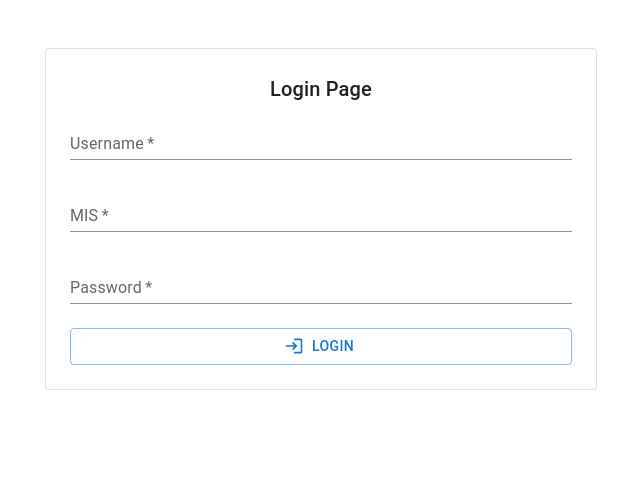
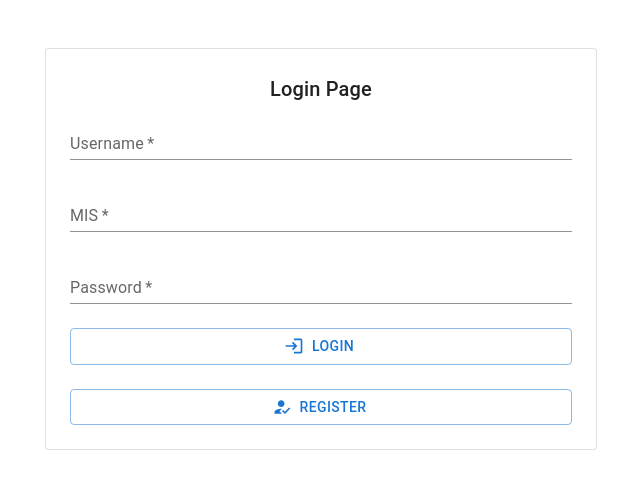
Before and after one commit to ppatil002/Club_Recommendation_System, a React (Create React App) app: page / in a window 1280 px wide. Shown: the top 486 px of the page, without its empty margins (319-959 px from the left). Built offline with nearby package versions, Linux system fonts and the light colour scheme.

Commit message:
register page route

```diff
--- a/src/App.js
+++ b/src/App.js
@@ -1,6 +1,7 @@
 import "./App.css";
 import { BrowserRouter as Router, Switch, Route } from "react-router-dom";
 import Login from "./pages/Login";
+import Register from "./pages/RegisterPage";
 
 function App() {
   return (
@@ -10,6 +11,9 @@ function App() {
           <Route exact path="/">
             <Login />
           </Route>
+          <Route path="/register">
+            <Register />
+          </Route>
         </Switch>
       </Router>
     </div>
--- a/src/pages/Login.js
+++ b/src/pages/Login.js
@@ -8,9 +8,14 @@ import {
   Button,
 } from "@mui/material";
 import LoginIcon from '@mui/icons-material/Login';
+import { useHistory } from "react-router-dom";
+import HowToRegIcon from '@mui/icons-material/HowToReg';
 import axios from "axios";
 
 const Login = () => {
+
+  const history = useHistory()
+
   const [username, setUsername] = useState("");
   const [mis, setMis] = useState("");
   const [password, setPassword] = useState("");
@@ -112,6 +117,19 @@ const Login = () => {
                 Login{" "}
               </Button>{" "}
             </Grid>{" "}
+
+            <Grid item xs={12} sm={12}>
+              <Button
+                color="primary"
+                startIcon={<HowToRegIcon />}
+                variant="outlined"
+                fullWidth
+                onClick={() => history.push("/register")}
+              >
+                Register{" "}
+              </Button>{" "}
+            </Grid>{" "}
+
           </Grid>{" "}
         </Paper>{" "}
       </Container>{" "}
--- /dev/null
+++ b/src/pages/RegisterPage.js
@@ -0,0 +1,12 @@
+import React from "react";
+
+const Register = () => {
+
+  return (
+    <>
+        <h1>Register Page</h1>
+    </>
+  );
+};
+
+export default Register;
```
